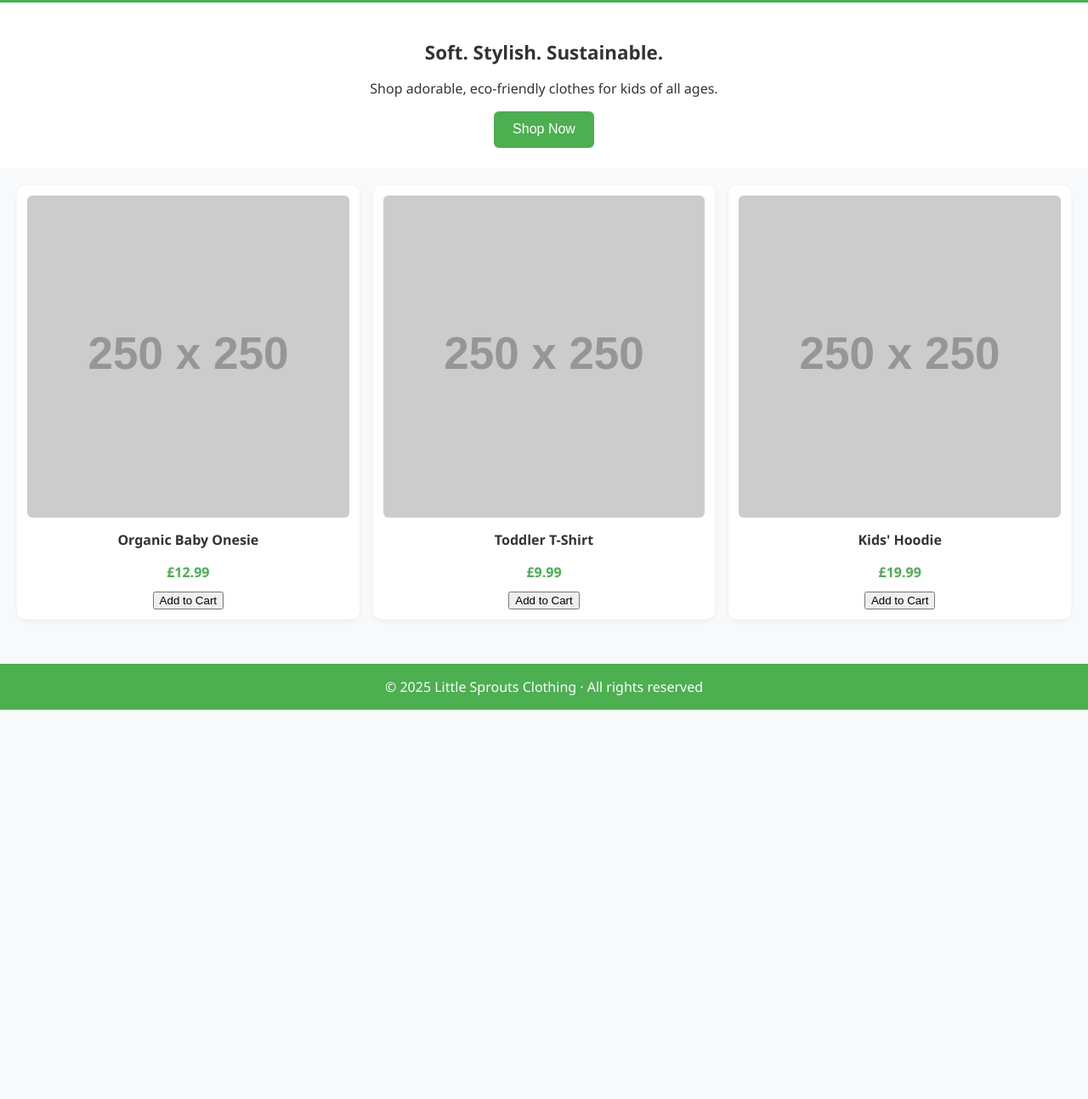
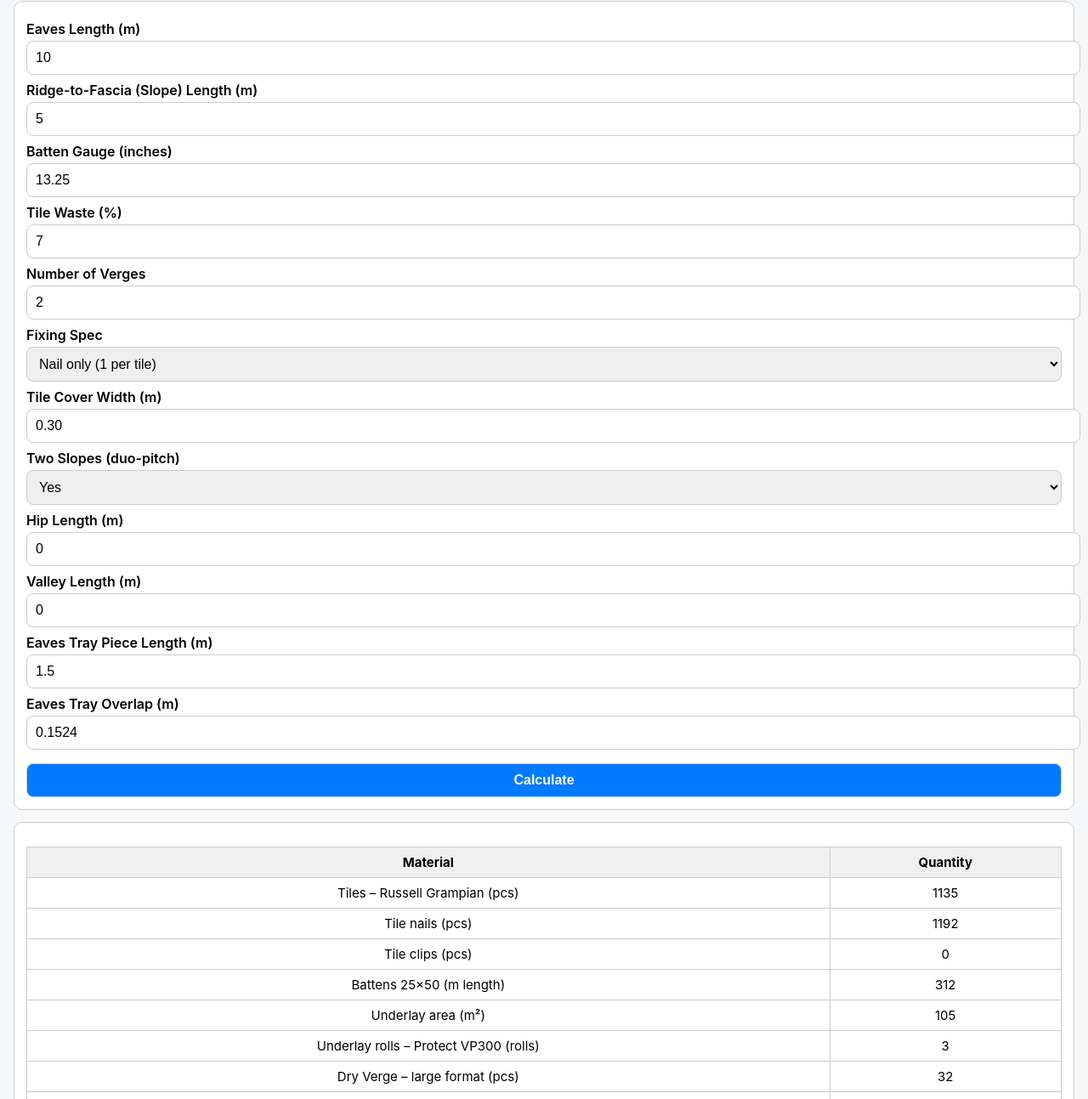
Before and after one commit to reg-98/Test, a plain HTML site: page index.html in a window 1280 px wide. Shown: the part 68-1361 px from the top of the page at 85% size. Before the commit the page ends 903 px from the top, so only its background shows below. Drawn offline with Linux system fonts and the light colour scheme; placeholder pictures from the web are drawn by us.

Commit message:
Update index.html

```diff
--- a/index.html
+++ b/index.html
@@ -1,139 +1,162 @@
 <!DOCTYPE html>
 <html lang="en">
 <head>
-  <meta charset="UTF-8" />
-  <meta name="viewport" content="width=device-width, initial-scale=1.0"/>
-  <title>Little Sprouts Clothing</title>
-  <style>
-    body {
-      font-family: 'Segoe UI', sans-serif;
-      margin: 0;
-      background: #f8f9fa;
-      color: #333;
-    }
-
-    header {
-      background: #4CAF50;
-      color: white;
-      padding: 1rem;
-      text-align: center;
-    }
-
-    header h1 {
-      margin: 0;
-      font-size: 1.8rem;
-    }
-
-    .hero {
-      padding: 1.5rem;
-      text-align: center;
-      background: #fff;
-    }
-
-    .hero h2 {
-      font-size: 1.4rem;
-      margin-bottom: 0.5rem;
-    }
-
-    .hero p {
-      margin-bottom: 1rem;
-    }
-
-    .hero button {
-      background: #4CAF50;
-      color: white;
-      padding: 0.8rem 1.4rem;
-      border: none;
-      font-size: 1rem;
-      border-radius: 6px;
-      cursor: pointer;
-    }
-
-    .products {
-      display: grid;
-      grid-template-columns: repeat(auto-fit, minmax(180px, 1fr));
-      gap: 16px;
-      padding: 20px;
-    }
-
-    .product {
-      background: white;
-      padding: 12px;
-      border-radius: 10px;
-      box-shadow: 0 2px 5px rgba(0,0,0,0.05);
-      text-align: center;
-    }
-
-    .product img {
-      width: 100%;
-      height: auto;
-      border-radius: 6px;
-    }
-
-    .product h3 {
-      font-size: 1rem;
-      margin: 10px 0 5px;
-    }
-
-    .product p {
-      color: #4CAF50;
-      font-weight: bold;
-      margin-bottom: 10px;
-    }
-
-    footer {
-      background: #4CAF50;
-      color: white;
-      text-align: center;
-      padding: 1rem;
-      margin-top: 2rem;
-    }
-
-    @media (max-width: 600px) {
-      .hero h2 {
-        font-size: 1.2rem;
-      }
-    }
-  </style>
+<meta charset="UTF-8" />
+<meta name="viewport" content="width=device-width, initial-scale=1" />
+<title>M&F Roofing – Simple Calculator</title>
+<style>
+  body { font-family: -apple-system, BlinkMacSystemFont, Arial, sans-serif; margin: 0; padding: 16px; background: #f6f7f8; }
+  h1 { font-size: 20px; text-align:center; margin-bottom: 16px; }
+  .card { background:#fff; border:1px solid #ccc; border-radius: 10px; padding: 14px; margin-bottom: 14px; }
+  label { display:block; font-weight:600; margin-top: 8px; }
+  input, select, button { width: 100%; font-size: 16px; padding: 10px; margin-top: 4px; border:1px solid #ccc; border-radius: 8px; }
+  button { background:#007aff; color:#fff; font-weight:600; cursor:pointer; margin-top: 16px; }
+  table { width: 100%; border-collapse: collapse; margin-top: 14px; }
+  th, td { border: 1px solid #ccc; padding: 8px; font-size: 15px; text-align:center; }
+  th { background: #f0f0f0; }
+</style>
 </head>
 <body>
+<h1>M&F Roofing Ltd – Materials Calculator</h1>
 
-  <header>
-    <h1>Little Sprouts Clothing</h1>
-  </header>
+<div class="card">
+  <label>Eaves Length (m)</label>
+  <input id="length" type="number" step="0.1" value="10">
 
-  <section class="hero">
-    <h2>Soft. Stylish. Sustainable.</h2>
-    <p>Shop adorable, eco-friendly clothes for kids of all ages.</p>
-    <button>Shop Now</button>
-  </section>
+  <label>Ridge-to-Fascia (Slope) Length (m)</label>
+  <input id="width" type="number" step="0.1" value="5">
 
-  <section class="products">
-    <div class="product">
-      <img src="https://via.placeholder.com/250x250?text=Baby+Onesie" alt="Product 1">
-      <h3>Organic Baby Onesie</h3>
-      <p>£12.99</p>
-      <button>Add to Cart</button>
-    </div>
+  <label>Batten Gauge (inches)</label>
+  <input id="gaugeIn" type="number" step="0.1" value="13.25">
 
-    <div class="product">
-      <img src="https://via.placeholder.com/250x250?text=Toddler+T-Shirt" alt="Product 2">
-      <h3>Toddler T-Shirt</h3>
-      <p>£9.99</p>
-      <button>Add to Cart</button>
-    </div>
+  <label>Tile Waste (%)</label>
+  <input id="tileWaste" type="number" step="1" value="7">
 
-    <div class="product">
-      <img src="https://via.placeholder.com/250x250?text=Kids+Hoodie" alt="Product 3">
-      <h3>Kids' Hoodie</h3>
-      <p>£19.99</p>
-      <button>Add to Cart</button>
-    </div>
-  </section>
+  <label>Number of Verges</label>
+  <input id="verges" type="number" step="1" value="2">
 
-  <footer>
-    &copy; 2025 Little Sprouts Clothing · All rights reserved
-  </footer>
+  <label>Fixing Spec</label>
+  <select id="fixSpec">
+    <option value="nail">Nail only (1 per tile)</option>
+    <option value="perimeter">Nail + clips on perimeter</option>
+    <option value="all">Nail + clip every tile</option>
+  </select>
 
+  <label>Tile Cover Width (m)</label>
+  <input id="tileWidth" type="number" step="0.005" value="0.30">
+
+  <label>Two Slopes (duo-pitch)</label>
+  <select id="twoSlopes">
+    <option value="yes" selected>Yes</option>
+    <option value="no">No</option>
+  </select>
+
+  <label>Hip Length (m)</label>
+  <input id="hip" type="number" step="0.1" value="0">
+
+  <label>Valley Length (m)</label>
+  <input id="valley" type="number" step="0.1" value="0">
+
+  <label>Eaves Tray Piece Length (m)</label>
+  <input id="trayLen" type="number" step="0.1" value="1.5">
+
+  <label>Eaves Tray Overlap (m)</label>
+  <input id="trayLap" type="number" step="0.01" value="0.1524">
+
+  <button id="calcBtn" type="button">Calculate</button>
+</div>
+
+<div class="card">
+  <table>
+    <thead>
+      <tr><th>Material</th><th>Quantity</th></tr>
+    </thead>
+    <tbody id="results"></tbody>
+  </table>
+</div>
+
+<script>
+function n(id){ return parseFloat(document.getElementById(id).value)||0; }
+function v(id){ return document.getElementById(id).value; }
+
+function calc(){
+  const L = n('length');
+  const W = n('width');
+  const two = v('twoSlopes')==='yes';
+  const gaugeIn = n('gaugeIn');
+  const verges = Math.round(n('verges'));
+  const hip = n('hip');
+  const valley = n('valley');
+  const tileWaste = n('tileWaste');
+  const tileWidth = n('tileWidth');
+  const fixSpec = v('fixSpec');
+  const trayLen = n('trayLen');
+  const trayLap = n('trayLap');
+
+  const area = L * W * (two ? 2 : 1);
+  const eavesTotal = L * (two ? 2 : 1);
+  const ridge = L;
+  const gaugeM = gaugeIn * 0.0254;
+  const courses = gaugeM>0 ? Math.ceil(W / gaugeM) : 0;
+  const tilesPerCourse = tileWidth>0 ? Math.ceil(L / tileWidth) : 0;
+
+  const tilesPerM2 = 10.6;
+  const tiles = Math.ceil(area * tilesPerM2 * (1 + tileWaste/100));
+  let nails = Math.ceil(tiles * 1.05);
+  let clips = 0;
+  if(fixSpec === 'perimeter'){
+    const vergeEdgeTiles = courses * 2;
+    const eavesEdgeTiles = tilesPerCourse * (two ? 2 : 1);
+    clips = Math.ceil((vergeEdgeTiles + eavesEdgeTiles) * 1.05);
+  } else if(fixSpec === 'all'){
+    clips = Math.ceil(tiles * 1.05);
+  }
+  const battensPerM2 = gaugeM>0 ? (1.0/gaugeM) : 0;
+  const battens = Math.ceil(area * battensPerM2 * 1.05);
+  const underlay = Math.ceil(area * 1.05);
+  const vp300Rolls = Math.ceil(underlay / 50.0);
+  const dryVergeUnits = Math.ceil(courses * verges * 1.05);
+  const ridgeKits = Math.ceil(ridge / 5.0);
+  const ridgeCaps = Math.ceil((ridge + hip) * 3.0);
+  const ridgeEnds = verges>0 ? 2 : 0;
+  const overFascia = Math.ceil(eavesTotal);
+  const effectivePerPiece = Math.max(0, trayLen - trayLap);
+  const trayPieces = effectivePerPiece>0 ? Math.ceil(eavesTotal / effectivePerPiece) : 0;
+  const trayTotalLen = Math.ceil(trayPieces * trayLen);
+  const rafterRoll = Math.ceil(L);
+  const grpValley = Math.ceil(valley);
+
+  const rows = [
+    ["Tiles – Russell Grampian (pcs)", tiles],
+    ["Tile nails (pcs)", nails],
+    ["Tile clips (pcs)", clips],
+    ["Battens 25×50 (m length)", battens],
+    ["Underlay area (m²)", underlay],
+    ["Underlay rolls – Protect VP300 (rolls)", vp300Rolls],
+    ["Dry Verge – large format (pcs)", dryVergeUnits],
+    ["Ridge kits – RussFast 5 m (kits)", ridgeKits],
+    ["Ridge caps (pcs)", ridgeCaps],
+    ["Ridge cap ends (pcs)", ridgeEnds],
+    ["Over Fascia Vents (m)", overFascia],
+    ["Eaves Trays – pieces (pcs)", trayPieces],
+    ["Eaves Trays – total length (m)", trayTotalLen],
+    ["Rafter Roll (m)", rafterRoll],
+    ["GRP Valley Troughs (m)", grpValley]
+  ];
+
+  const tbody=document.getElementById('results');
+  tbody.innerHTML="";
+  rows.forEach(([name, qty])=>{
+    const tr=document.createElement('tr');
+    tr.innerHTML = `<td>${name}</td><td>${qty}</td>`;
+    tbody.appendChild(tr);
+  });
+}
+
+document.addEventListener('DOMContentLoaded', function(){
+  document.getElementById('calcBtn').addEventListener('click', calc);
+  calc();
+});
+</script>
 </body>
 </html>
```
